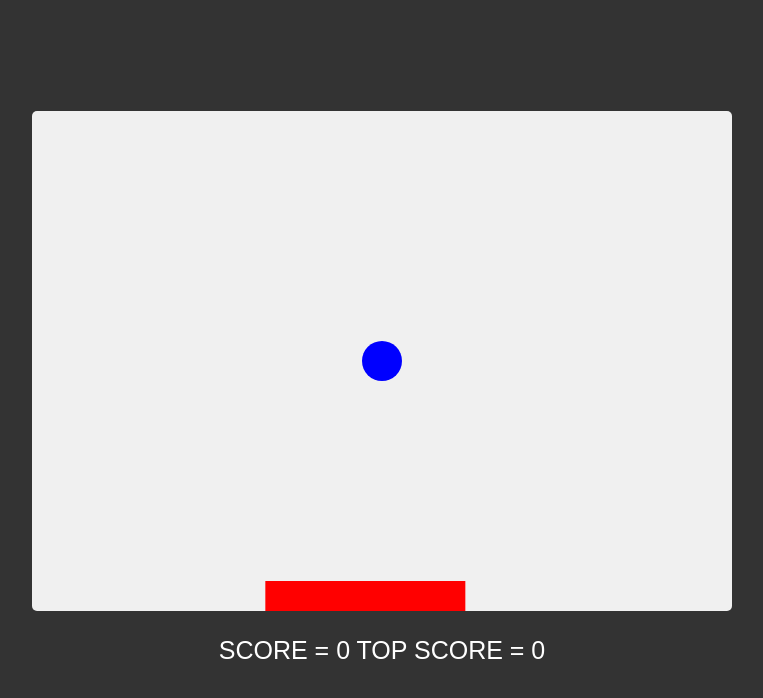
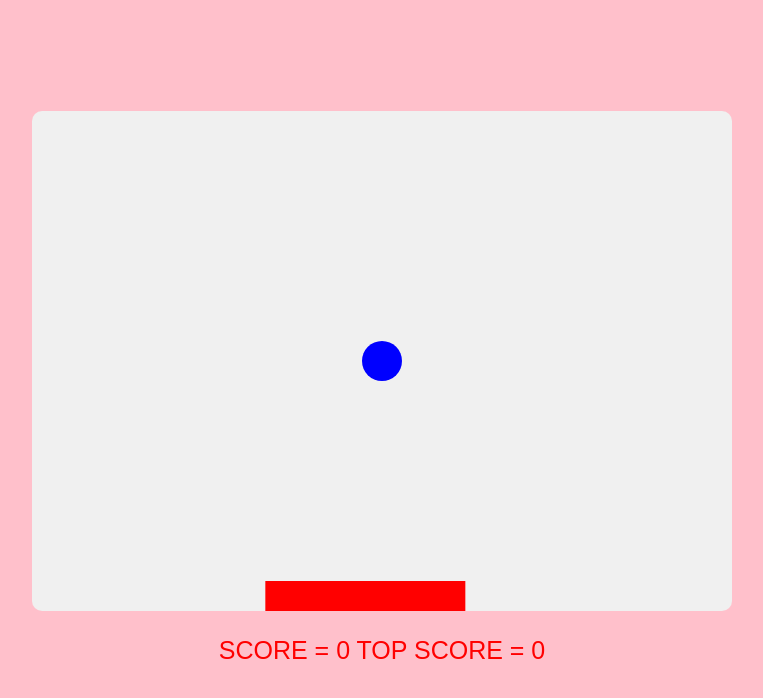
Before and after one commit to Mohit1011519/BALANCING-GAME, a plain HTML site: page index.html in a window 1280 px wide. Shown: the whole page, without its empty margins (258-1021 px from the left). Drawn offline with Linux system fonts and the light colour scheme.

Commit message:
first commit

```diff
--- a/style.css
+++ b/style.css
@@ -1,10 +1,10 @@
-* {
+*{
     box-sizing: border-box;
 }
 
 body{
-    background: #333;
-    color: #fff;
+    background:pink;
+    color: red;
     display: flex;
     flex-direction: column;
     align-items: center;
@@ -15,8 +15,8 @@ body{
 }
 
 #canvas{
-    background: #f0f0f0;
-    border-radius: 5px;
+    background:#f0f0f0 ;
+    border-radius: 10px;
 }
 #score{
     font-size: 25px;
```
Also changed, not shown: script.js (+3 -11 lines).
